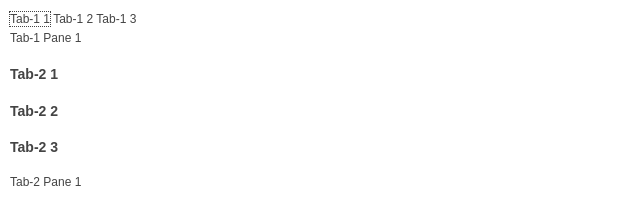
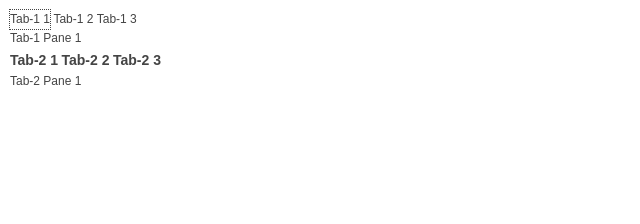
Before and after one commit to synzhang/backstage, a plain HTML site: page templates/tab.html in a window 1280 px wide. Both pictures are taken after a click on the link "Tab-1 1". Shown: the whole page, without its empty margins (0-640 px from the left). Drawn offline with Linux system fonts and the light colour scheme.

Commit message:
重构 Tab 组件

```diff
--- a/scripts/jquery.tab.js
+++ b/scripts/jquery.tab.js
@@ -7,29 +7,30 @@
 	// Tab Public Class Definition
 	// ===========================
 
-	var Tab = function(element) {
+	var Tab = function(element, options) {
 		this.$element = $(element);
+		this.options  = options;
 	};
 
 	Tab.prototype.show = function() {
-		var $tabPane = $(this.$element.attr('href')),
-				$tabTitle = this.$element.data('parent') === '' ||
-					this.$element.data('parent') === undefined ?
-					this.$element : this.$element.parents(this.$element.data('parent'));
+		var indicator  = this.$element.data('indicator'),
+				$tabPane   = $(this.$element.attr('href')),
+				$tabTitle  = indicator === '' || indicator === undefined ?
+					this.$element : this.$element.parents(indicator);
 
-		$tabTitle.addClass('on').siblings().removeClass('on');
-		$tabPane.show().siblings().hide();
+		// @todo 使用 .siblings() 的话对 DOM 结构有一定的约束。
+		$tabTitle.addClass(this.options.activeTitleClass)
+			.siblings().removeClass(this.options.activeTitleClass);
+		$tabPane.show().addClass(this.options.activePaneClass)
+			.siblings().hide().removeClass(this.options.activePaneClass);
 	};
 
 	// Tab Default Options
 
-	/**
-	 * 1. 是否需要自定义选中状态的 CSS Class？
-	 */
-
-	/*Tab.DEFAULTS = {
-		'activeClass': 'on' // 1
-	};*/
+	Tab.defaults = {
+		'activeTitleClass': 'on',
+		'activePaneClass' : 'on'
+	};
 
 
 	// Tab jQuery Plugin Definition
@@ -43,13 +44,13 @@
 					data    = $this.data('tab'),
 					options = $.extend(
 						{},
-						Tab.DEFAULTS,
+						Tab.defaults,
 						$this.data(),
 						typeof option === 'object' && option
 					);
 
 			if (!data) {
-				data = new Tab(this);
+				data = new Tab(this, options);
 				$this.data('tab', data);
 			}
 
@@ -77,17 +78,4 @@
 		$(this).tab('show');
 	});
 
-
-	// Init
-	// ====
-
-	$(function() {
-		$('[data-toggle="tab"]').filter(function() {
-			var $this = $(this);
-
-			return $this.hasClass('on') ||
-							$this.parents($this.data('parent')).hasClass('on');
-		}).tab('show');
-	});
-
 })(window.jQuery);
--- a/styles/backstage.css
+++ b/styles/backstage.css
@@ -721,13 +721,13 @@ iframe {
    ========================================================================== */
 
 .nav {}
-.nav-item {
+.tab-title {
   display: inline-block;
   *display: inline;
   margin: 0;
   *zoom: 1;
 }
-.nav-item a {
+.tab-title a {
   cursor: pointer;
   display: inline-block;
   *display: inline;
@@ -735,50 +735,50 @@ iframe {
   vertical-align: top;
   *zoom: 1;
 }
-.nav-item a:hover {
+.tab-title a:hover {
   text-decoration: none;
 }
 
 .nav_major {margin-top: 46px;} /* @todo */
-.nav_major .nav-item,
-.nav_major .nav-item a {
+.nav_major .tab-title,
+.nav_major .tab-title a {
   background: url(../images/btn_bg.gif) no-repeat;
   height: 34px;
   line-height: 34px;
 }
-.nav_major .nav-item {
+.nav_major .tab-title {
   padding-left: 12px;
 }
-.nav_major .nav-item a {
+.nav_major .tab-title a {
   background-position: right top;
   font-size: 14px;
   font-weight: 700;
   padding-right: 12px;
 }
-.nav_major .is-nav-item_on {background-position: left -43px;}
-.nav_major .is-nav-item_on a {background-position: right -43px;color: #3A6EA5;}
+.nav_major .is-tab-title_on {background-position: left -43px;}
+.nav_major .is-tab-title_on a {background-position: right -43px;color: #3A6EA5;}
 
 .nav_minor {
   border-bottom: 1px solid #EEE;
   margin-bottom: 10px;
   padding-bottom: 8px;
 }
-.nav_minor .nav-item,
-.nav_minor .nav-item a {
+.nav_minor .tab-title,
+.nav_minor .tab-title a {
   height: 30px;
   line-height: 30px;
 }
-.nav_minor .nav-item {
+.nav_minor .tab-title {
   padding-left: 2px;
 }
-.nav_minor .nav-item a {
+.nav_minor .tab-title a {
   color: #4B8BCE;
   padding: 0 5px;
 }
-.nav_minor .is-nav-item_on {
+.nav_minor .is-tab-title_on {
   background: url(../images/btn_bg.gif) no-repeat left -125px;
 }
-.nav_minor .is-nav-item_on a {
+.nav_minor .is-tab-title_on a {
   background: url(../images/btn_bg.gif) no-repeat right -125px;
   color: #FFF;
 }
@@ -1094,6 +1094,17 @@ a.btn, a.btn:hover {
   background-image: none;
   border-color: #25588c;
   box-shadow: rgba(0, 0, 0, 0.14902) 0px 3px 5px inset;
+}
+
+/* Tab
+   ========================================================================== */
+
+.tab-pane {
+	display: none;
+}
+
+.no-js .tab-pane {
+	display: block;
 }
 
 /* Tag
@@ -1392,6 +1403,15 @@ a.btn, a.btn:hover {
 }
 
 /**
+ * 此分支兼容旧浏览器，不需考虑是否会影响到 display 为 CSS 3 以上标准中
+ * 定义的其他值。
+ */
+
+.on {
+	display: block;
+}
+
+/**
  * Remove Style
  */
 
--- a/templates/tab.html
+++ b/templates/tab.html
@@ -1,52 +1,80 @@
 <!DOCTYPE html>
-<!--[if lt IE 7]>      <html class="lt-ie9 lt-ie8 lt-ie7"> <![endif]-->
-<!--[if IE 7]>         <html class="lt-ie9 lt-ie8"> <![endif]-->
-<!--[if IE 8]>         <html class="lt-ie9"> <![endif]-->
-<!--[if gt IE 8]><!--> <html> <!--<![endif]-->
+<!--[if lt IE 7]>      <html class="no-js lt-ie9 lt-ie8 lt-ie7"> <![endif]-->
+<!--[if IE 7]>         <html class="no-js lt-ie9 lt-ie8"> <![endif]-->
+<!--[if IE 8]>         <html class="no-js lt-ie9"> <![endif]-->
+<!--[if gt IE 8]><!--> <html class="no-js"> <!--<![endif]-->
 <head>
   <meta charset="utf-8">
 
   <title>Backstage</title>
 
   <link rel="stylesheet" href="../styles/backstage.min.css" />
+  <script>
+  	(function() {
+			var html = document.getElementsByTagName('html')[0];
+			html.className = html.className.replace('no-js', 'js');
+		})();
+	</script>
 </head>
 <body>
 	<div class="container">
-		<div class="tab-title">
-			<a class="on" href="#tab-pane-1-1" data-toggle="tab">Tab-1 1</a>
-			<a href="#tab-pane-1-2" data-toggle="tab">Tab-1 2</a>
-			<a href="#tab-pane-1-3" data-toggle="tab">Tab-1 3</a>
+		<!-- Tab Demo 1 -->
+		<div>
+			<a class="tab-title is-tab-title_on"
+				data-toggle="tab"
+				data-active-title-class="is-tab-title_on"
+				href="#tab-pane-1-1">Tab-1 1</a>
+			<a class="tab-title"
+				data-toggle="tab"
+				data-active-title-class="is-tab-title_on"
+				href="#tab-pane-1-2">Tab-1 2</a>
+			<a class="tab-title"
+				data-toggle="tab"
+				data-active-title-class="is-tab-title_on"
+				href="#tab-pane-1-3">Tab-1 3</a>
 		</div>
 		<div>
-			<div id="tab-pane-1-1">Tab-1 Pane 1</div>
-			<div id="tab-pane-1-2">Tab-1 Pane 2</div>
-			<div id="tab-pane-1-3">Tab-1 Pane 3</div>
+			<div class="tab-pane on" id="tab-pane-1-1">Tab-1 Pane 1</div>
+			<div class="tab-pane" id="tab-pane-1-2">Tab-1 Pane 2</div>
+			<div class="tab-pane" id="tab-pane-1-3">Tab-1 Pane 3</div>
 		</div>
+		<!-- / Tab Demo 1 -->
 
-		<div class="tab-title" id="tab-2">
-			<h3 class="on">
-				<a href="#tab-pane-2-1" data-toggle="tab" data-parent="h3">Tab-2 1</a>
+		<!-- Tab Demo 2 -->
+		<div>
+			<h3 class="tab-title is-tab-title_on">
+				<a data-toggle="tab"
+					data-indicator="h3"
+					data-active-title-class="is-tab-title_on"
+					href="#tab-pane-2-1">Tab-2 1</a>
 			</h3>
-			<h3>
-				<a href="#tab-pane-2-2" data-toggle="tab" data-parent="h3">Tab-2 2</a>
+			<h3 class="tab-title">
+				<a data-toggle="tab"
+					data-indicator="h3"
+					data-active-title-class="is-tab-title_on"
+					href="#tab-pane-2-2">Tab-2 2</a>
 			</h3>
-			<h3>
-				<a href="#tab-pane-2-3" data-toggle="tab" data-parent="h3">Tab-2 3</a>
+			<h3 class="tab-title">
+				<a data-toggle="tab"
+					data-indicator="h3"
+					data-active-title-class="is-tab-title_on"
+					href="#tab-pane-2-3">Tab-2 3</a>
 			</h3>
 		</div>
 		<div>
-			<div id="tab-pane-2-1">Tab-2 Pane 1</div>
-			<div id="tab-pane-2-2">Tab-2 Pane 2</div>
-			<div id="tab-pane-2-3">Tab-2 Pane 3</div>
+			<div class="tab-pane on" id="tab-pane-2-1">Tab-2 Pane 1</div>
+			<div class="tab-pane" id="tab-pane-2-2">Tab-2 Pane 2</div>
+			<div class="tab-pane" id="tab-pane-2-3">Tab-2 Pane 3</div>
 		</div>
-  </div><!-- END .container -->
+		<!-- / Tab Demo 2 -->
+  </div><!-- / .container -->
 
   <script src="../scripts/jquery-1.9.1.min.js"></script>
   <script src="../scripts/jquery.tab.js"></script>
   <script>
   	$(function() {
   		// $('a[href="#tab-pane-1-2"]').tab('show');
-  	})
+  	});
   </script>
 </body>
 </html>
```
Also changed, not shown: styles/backstage.min.css.
